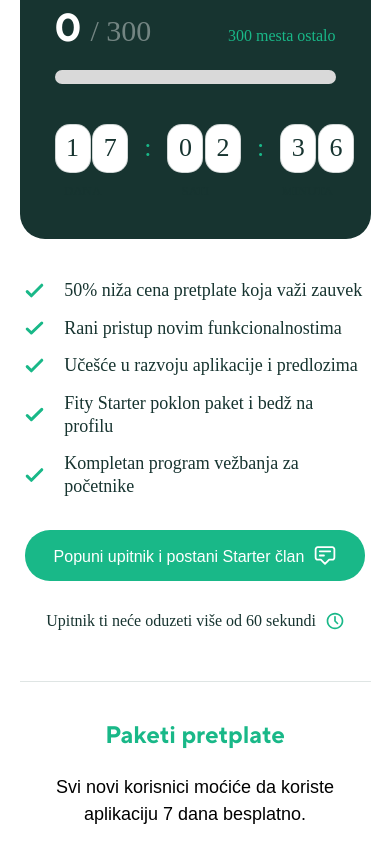
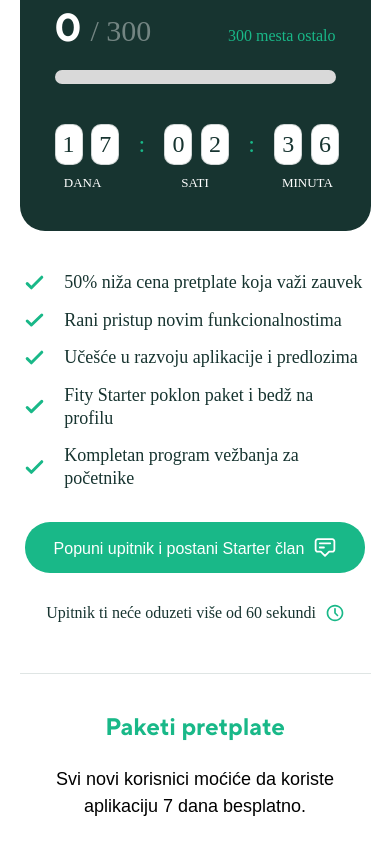
Before and after one commit to JankoB1/fity-landing, a React (Create React App) app: page / in a window 390 px wide. Shown: the part 8880-9748 px from the top of the page. Built offline with nearby package versions, Linux system fonts and the light colour scheme; no server answers; a web font is replaced by a local one.

Commit message:
timer mobile fix

```diff
--- a/src/index.css
+++ b/src/index.css
@@ -507,6 +507,10 @@ img.w-1\/5 {
     display: none;
 }
 
+.timer-text {
+    color: white;
+}
+
 .hero .w-3\/5 {
     width: 70%;
 }
@@ -562,9 +566,14 @@ img.w-1\/5 {
     }
 
     .timer-number {
-        width: 36px;
-        height: 49px;
-        font-size: 26px;
+        width: 28px;
+        height: 41px;
+        border-radius: 10px;
+        font-size: 24px;
+    }
+
+    .timer .grid.grid-cols-8.gap-5 {
+        gap: 0.75rem !important;
     }
 
     .hero h1 {
```
